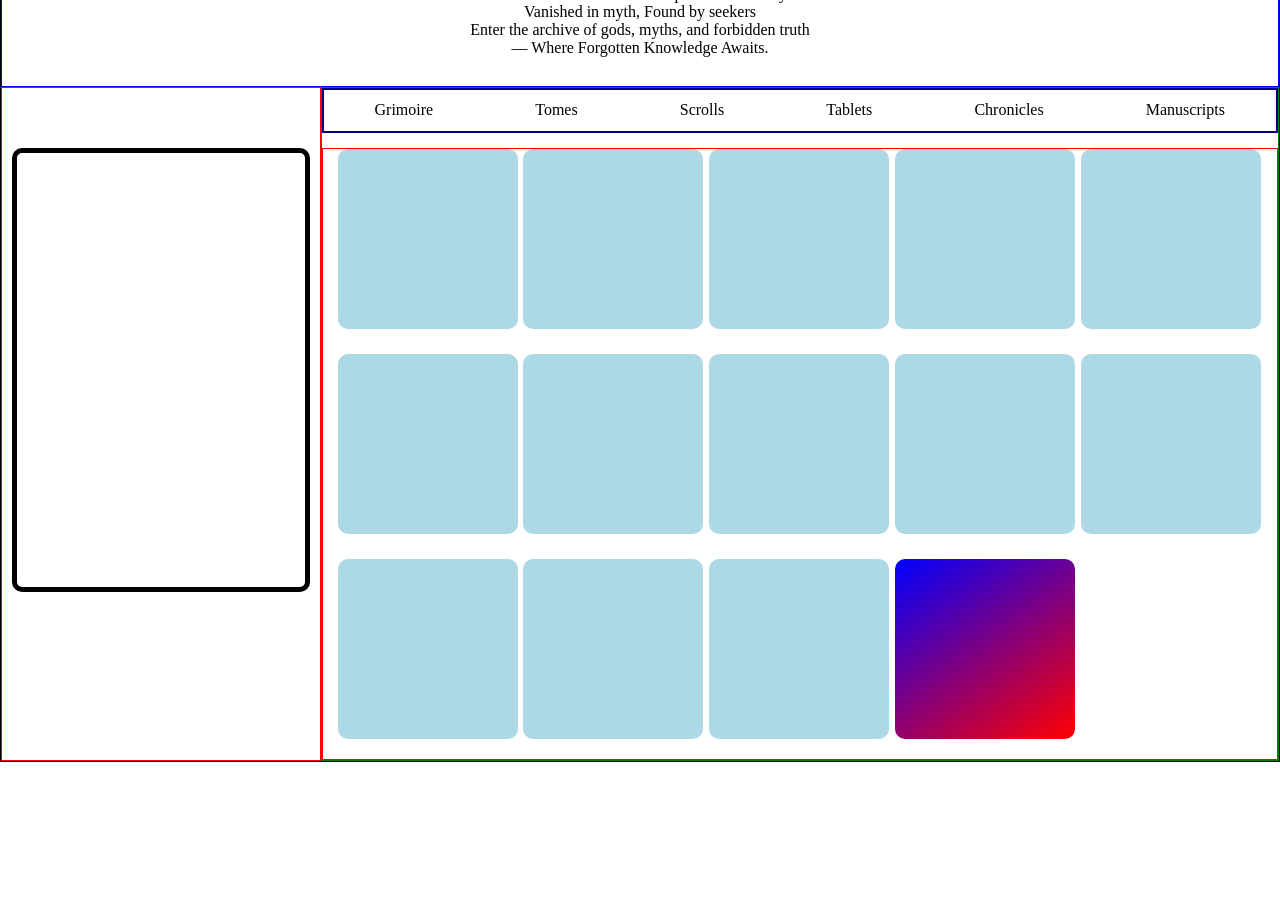
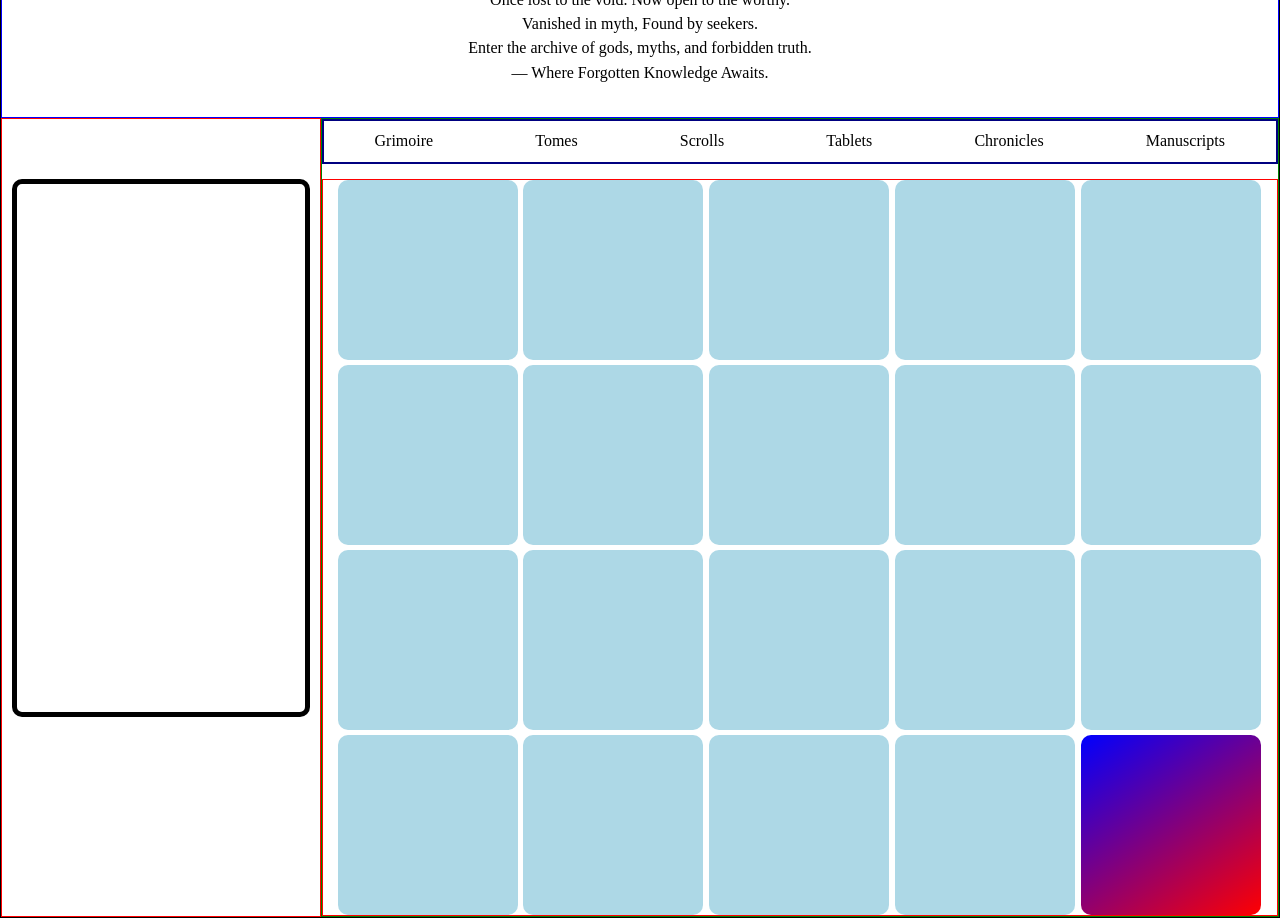
Before and after one commit to Br0cod3/The-Lost-Library, a plain HTML site: page index.html in a window 1280 px wide. Shown: the part 83-1001 px from the top of the page. Before the commit the page ends 845 px from the top, so only its background shows below. Drawn offline with Linux system fonts and the light colour scheme.

Commit message:
added some dummy divs for testing

```diff
--- a/index.html
+++ b/index.html
@@ -11,8 +11,8 @@
         <div class="header">
             <h1>The Library of Shadows</h1>
             <p>Once lost to the void. Now open to the worthy.</p>
-            <p>Vanished in myth, Found by seekers</p>
-            <p>Enter the archive of gods, myths, and forbidden truth</p>
+            <p>Vanished in myth, Found by seekers.</p>
+            <p>Enter the archive of gods, myths, and forbidden truth.</p>
             <p>— Where Forgotten Knowledge Awaits.</p>
         </div>
         <div class="side-panel">
@@ -41,6 +41,12 @@
                 <div class="scroll"></div>
                 <div class="scroll"></div>
                 <div class="scroll"></div>
+                <div class="scroll"></div>
+                <div class="scroll"></div>
+                <div class="scroll"></div>
+                <div class="scroll"></div>
+                <div class="scroll"></div>
+                <div class="scroll"></div>
                 <div class="add-book"></div>
             </div>
         </div>
```
